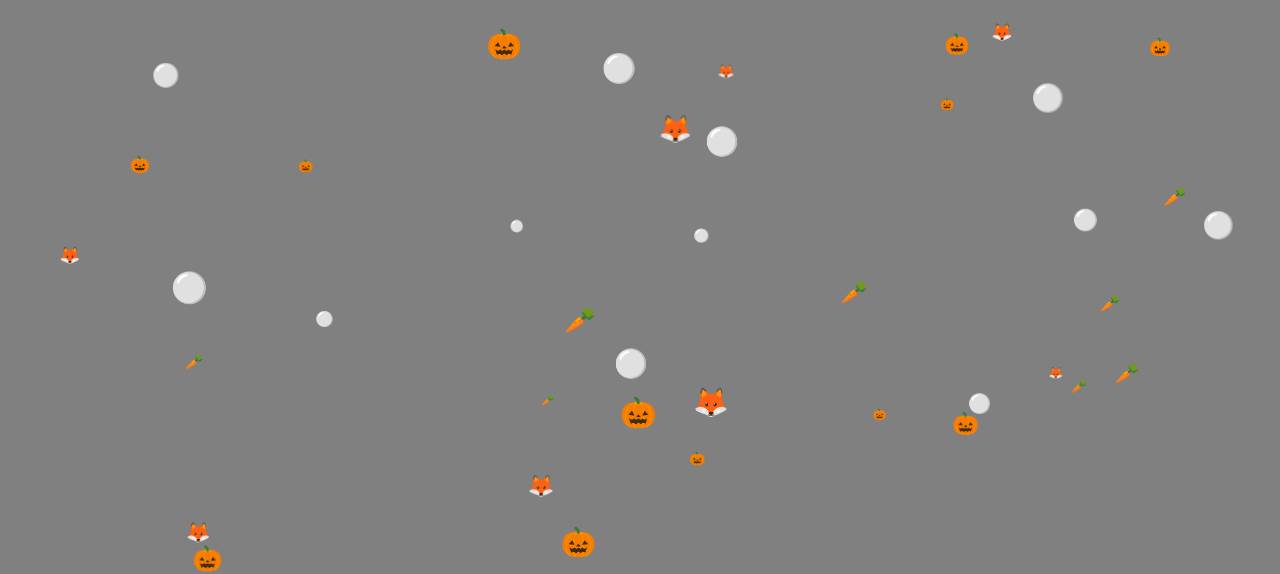
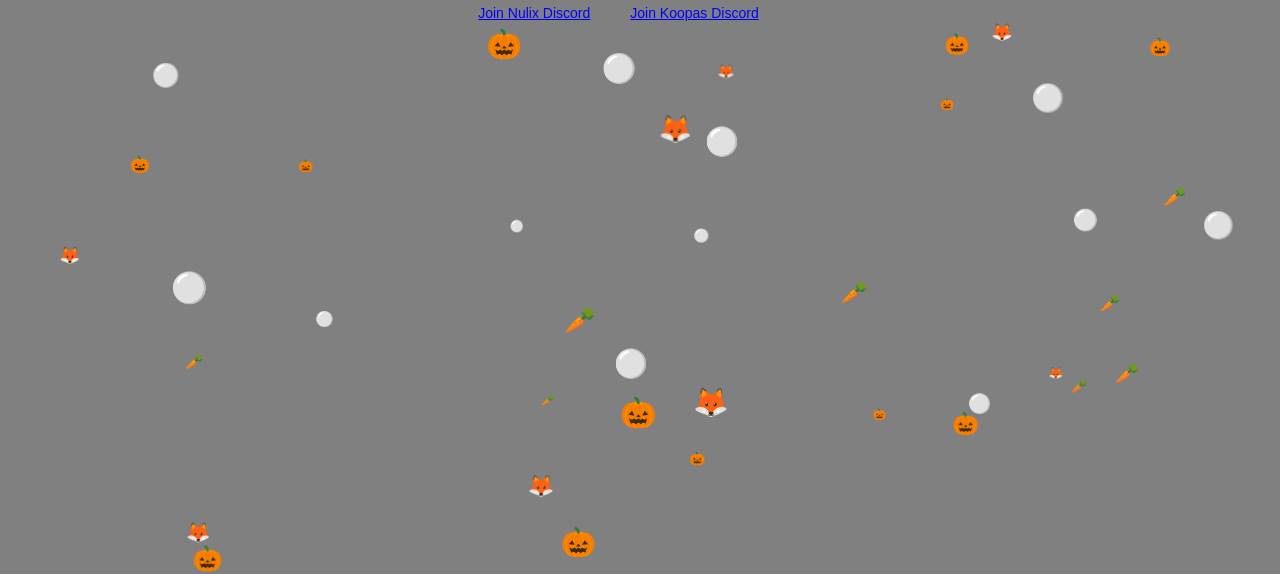
Before and after one commit to TheErrorExe/nulixyt-web, a plain HTML site: page index.html in a window 1280 px wide. Shown: the part 226-800 px from the top of the page. Drawn offline with Linux system fonts and the light colour scheme.

Commit message:
index.html aktualisieren

```diff
--- a/index.html
+++ b/index.html
@@ -41,6 +41,14 @@
       cursor: pointer;
     }
 
+    .profile a.discord {
+      display: block;
+      margin-top: 10px;
+      color: blue;
+      text-decoration: underline;
+      font-size: 14px;
+    }
+
     .gallery {
       display: flex;
       flex-wrap: wrap;
@@ -81,12 +89,14 @@
         <img src="/nulix.jpg" alt="Nulix">
       </a>
       <p>Nulix</p>
+      <a class="discord" href="https://discord.gg/MnZPw2YQYn" target="_blank">Join Nulix Discord</a>
     </div>
     <div class="profile">
       <a href="https://www.youtube.com/@koopavonkuerbis" target="_blank">
         <img src="/koopa.jpg" alt="Koopa">
       </a>
       <p>Koopa</p>
+      <a class="discord" href="https://discord.gg/YKBHSU6Xv8" target="_blank">Join Koopas Discord</a>
     </div>
     <div class="profile">
       <a href="https://whatsapp.com/channel/0029VafMCYaAe5ViF2v4Nk0P" target="_blank">
@@ -95,13 +105,6 @@
       <p>Fio</p>
     </div>
   </div>
-
-  <!-- div class="gallery">
-    <img src="https://via.placeholder.com/200x150" alt="Image 1">
-    <img src="https://via.placeholder.com/200x150" alt="Image 2">
-    <img src="https://via.placeholder.com/200x150" alt="Image 3">
-    <img src="https://via.placeholder.com/200x150" alt="Image 4">
-</div -->
 
   <canvas id="falling-background"></canvas>
 
```
